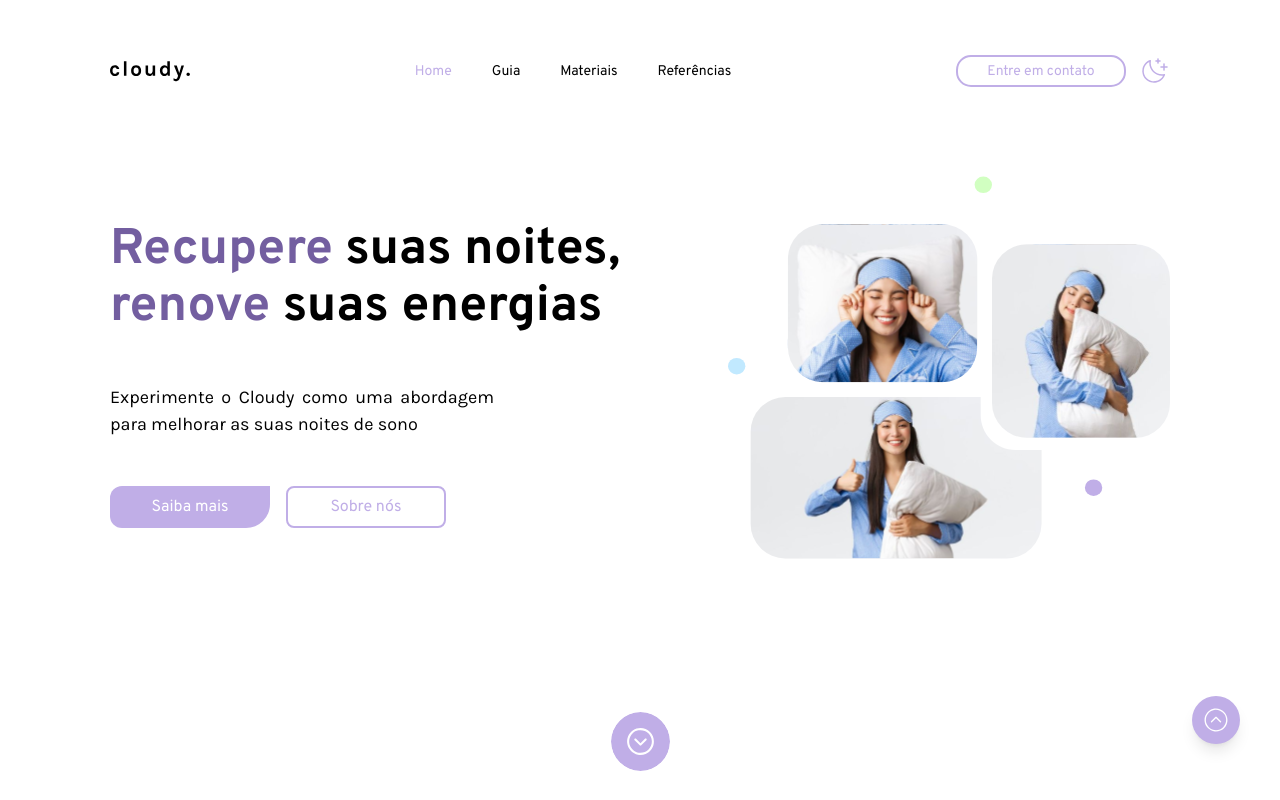
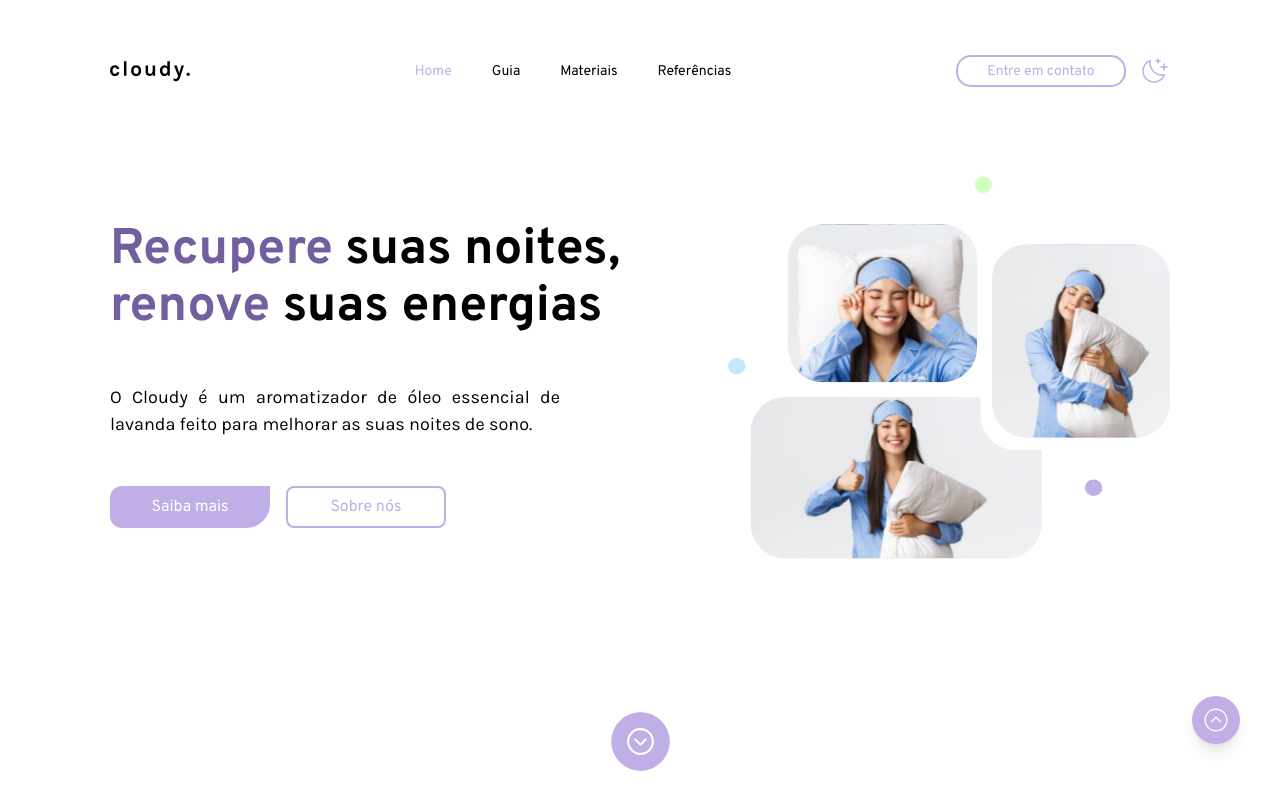
Before and after one commit to yasminvsilva/cloudy, a React (Vite) app: page / in a window 1280 px wide. Shown: the top 800 px of the page. Built offline with nearby package versions, Linux system fonts and the light colour scheme.

Commit message:
subtitulo da pag inicial atualizado

```diff
--- a/src/pages/Inicial.jsx
+++ b/src/pages/Inicial.jsx
@@ -26,10 +26,11 @@ export default function Inicial({ isDarkMode }) {
                 initial={{ opacity: 0, y: 10 }}
                 animate={{ opacity: 1, y: 0 }}
                 transition={{ duration: 0.5, delay: 0.2 }}className='
-              2xl:w-3/4 2xl:text-[20px] 2xl:mt-14 2xl:mb-16
+              2xl:w-[520px] 2xl:text-[20px] 2xl:mt-14 2xl:mb-16
+              xl:w-[450px]
               lg:w-96 lg:mt-12 lg:mb-12
               md:w-72
-              font-overpass text-[18px] text-justify mb-10 dark:text-white'>Experimente o Cloudy como uma abordagem para melhorar as suas noites de sono</motion.p>
+              font-overpass text-[18px] text-justify mb-10 dark:text-white'>O Cloudy é um aromatizador de óleo essencial de lavanda feito para melhorar as suas noites de sono.</motion.p>
 
               <motion.div
                 initial={{ opacity: 0, y: 10 }}
```
